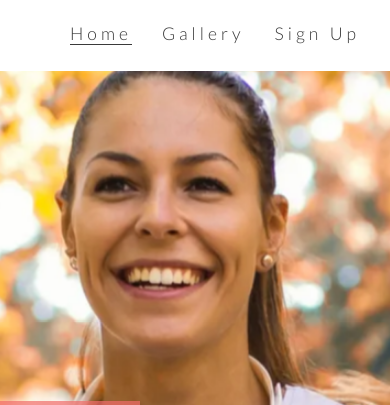
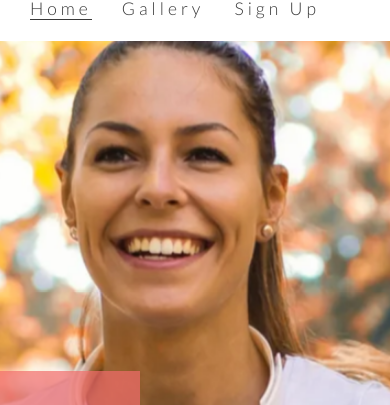
Before and after one commit to Franzdev8/love-running, a plain HTML site: page index.html in a window 390 px wide. Shown: the part 79-484 px from the top of the page. Drawn offline with nearby package versions, Linux system fonts and the light colour scheme.

Commit message:
Style menu area for screens 950px wide and down

```diff
--- a/assets/css/style.css
+++ b/assets/css/style.css
@@ -256,8 +256,6 @@ footer {
 
 @media screen and (max-width: 1200px) {
 
-}
-
 #club-ethos {
     width: 65%;
     height: 1200px;
@@ -285,3 +283,19 @@ footer {
 hr {
     display: none;
 }
+
+}
+
+/* For medium screen sizes from 950px wide and down */
+
+@media screen and (max-width: 950px) {
+
+    #menu {
+        clear: left;
+        float: left;
+        margin-left: 30px;
+        margin-bottom: 20px;
+        line-height: 25px;
+    }
+
+}
```
